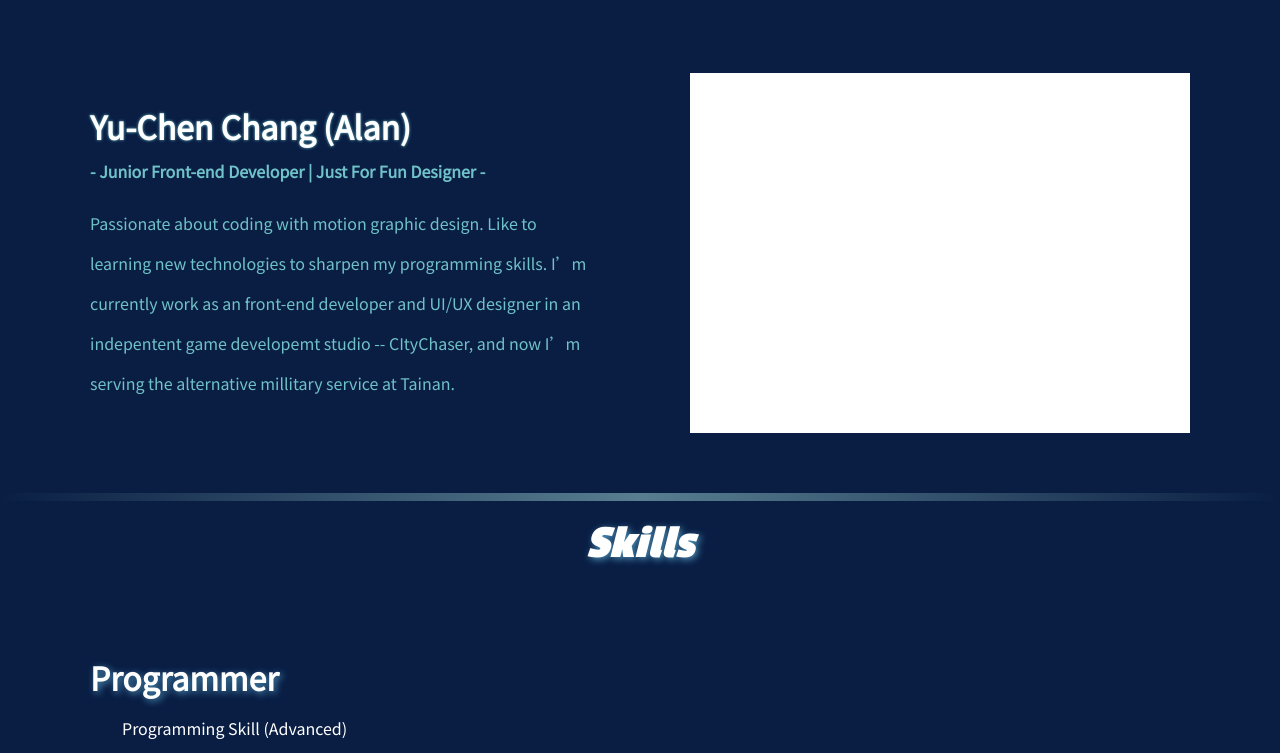
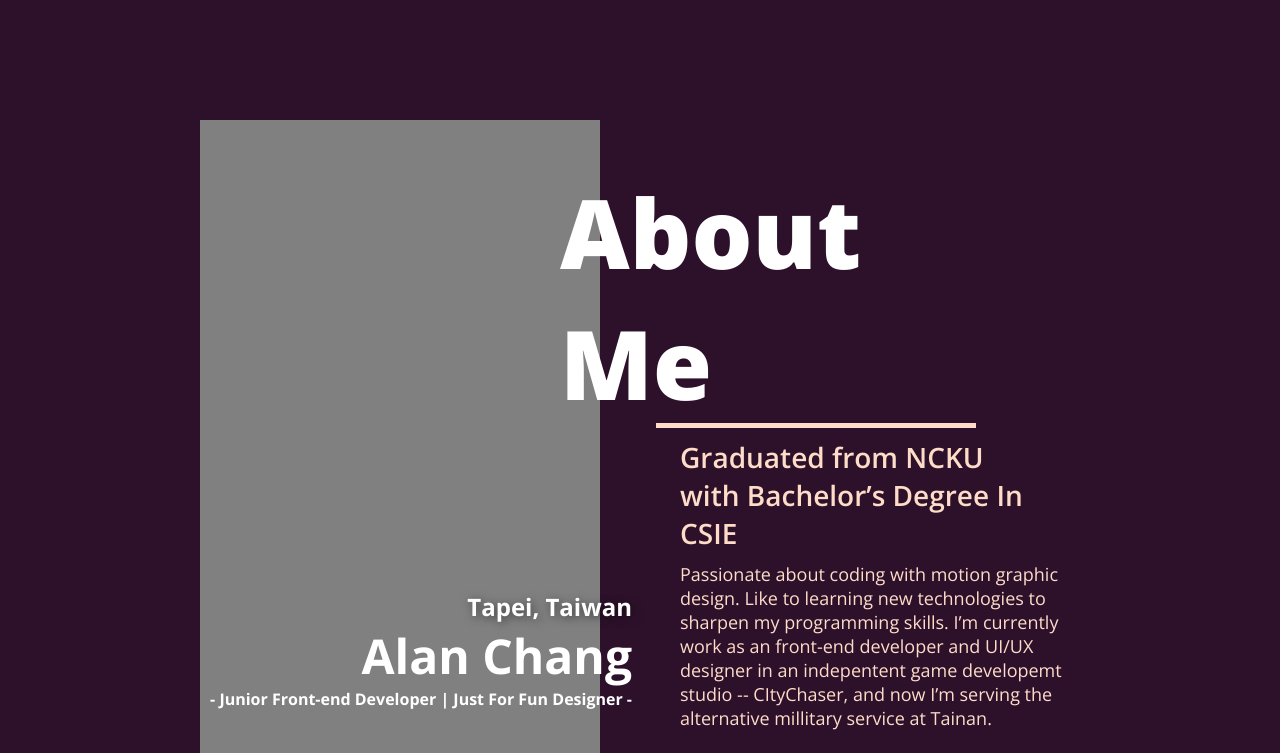
Before and after one commit to s27840213/Personal-Website, a Vue app: page / in a window 1280 px wide. Shown: the part 880-1633 px from the top of the page. Built offline with nearby package versions, Linux system fonts and the light colour scheme.

Commit message:
UI modification

```diff
--- a/src/assets/scss/helpers/variables.scss
+++ b/src/assets/scss/helpers/variables.scss
@@ -1,10 +1,10 @@
 $colors: (
-  primary: #0a1e44,
-  secondary: #263b4d,
+  primary: #2d112b,
+  secondary: #7e0032,
   white: #fff,
   black: #0e0314,
-  text-color: #70c2c9,
-  text-color-light: #70c2c9,
+  text-color: #fedcc8,
+  text-color-light: #fedcc8,
 );
 
 // $colors: (
--- a/src/assets/scss/main.scss
+++ b/src/assets/scss/main.scss
@@ -4,6 +4,7 @@
 @import url("https://fonts.googleapis.com/css2?family=Arvo:ital,wght@0,400;0,700;1,400;1,700&display=swap");
 @import url("https://fonts.googleapis.com/css2?family=Noto+Sans+JP:wght@100;300;400;500;700;900&display=swap");
 @import url("https://fonts.googleapis.com/css2?family=Passion+One:wght@400;700;900&display=swap");
+@import url("https://fonts.googleapis.com/css2?family=Open+Sans:wght@400;600;700;800&display=swap");
 @font-face {
   font-family: "Aero";
   src: url("~@/assets/font/Aero.ttf");
@@ -27,7 +28,7 @@
 }
 html,
 body {
-  font-family: "Noto Sans TC", sans-serif;
+  font-family: "Open Sans", "Noto Sans TC", sans-serif;
   width: 100%;
   height: 100%;
   margin: 0;
@@ -39,9 +40,7 @@ h1 {
   margin: 0;
   margin-top: 1rem;
   margin-bottom: 1.5rem;
-  text-shadow: 2px 2px 7px #4d91b8;
   font-family: "Passion One";
-  font-style: italic;
   // font-family: "Aero";
 }
 
@@ -49,12 +48,10 @@ h2 {
   font-size: 2rem;
   margin: 0px;
   margin-bottom: 1rem;
-  text-shadow: 2px 2px 7px #4d91b8;
 }
 .heading {
   // margin-left: 80px;
   // text-align: left;
-  text-shadow: 2px 2px 7px #4d91b8;
   position: relative;
   // &::after {
   //   content: "";
--- a/src/components/About.vue
+++ b/src/components/About.vue
@@ -1,16 +1,16 @@
 <template lang="pug">
   div(class="root")
-    h1(class="heading") About Me
-    div(class="myinfo")
-      div
-        div(class="myinfo__name")
-          span Yu-Chen Chang
-          span  (Alan)
-        div(class="myinfo__job") - Junior Front-end Developer | Just For Fun Designer -
-        div(class="myinfo__description")  Passionate about coding with motion graphic design. Like to learning  new technologies to sharpen my programming skills. I’m currently work as an front-end developer and UI/UX designer in an indepentent game developemt studio -- CItyChaser, and now I’m serving the alternative millitary service at Tainan.
-      div
-        div(class="myinfo__avatar")
+    div(class="left")
+      div(class="left__avatar")
+      div(class="left__info")
+        div(class="left__zhname") Tapei, Taiwan
+        div(class="left__enname") Alan Chang
+        div(class="left__job") - Junior Front-end Developer | Just For Fun Designer -
         //- img(class="myinfo__avatar" :src="require('@/assets/img/person.jpg')")
+    div(class="right")
+      div(class="right__heading") About Me
+      div(class="right__education") Graduated from NCKU #[br] with Bachelor’s Degree In CSIE
+      div(class="right__content") Passionate about coding with motion graphic design. Like to learning  new technologies to sharpen my programming skills. I’m currently work as an front-end developer and UI/UX designer in an indepentent game developemt studio -- CItyChaser, and now I’m serving the alternative millitary service at Tainan.
 </template>
 
 <script>
@@ -22,41 +22,72 @@ export default {
 <style lang="scss" scoped>
 .root {
   width: 100%;
-  .myinfo {
-    display: grid;
-    grid-template-columns: 1fr 1fr;
-    grid-template-rows: 1fr;
-    column-gap: clamp(100px, 10vh, 200px);
-    @include pdGeneral;
-    // padding: 60px 250px;
-    > div:nth-child(1) {
-      display: flex;
-      flex-direction: column;
-      justify-content: flex-start;
-      align-items: flex-start;
-      padding: 30px 0;
+  margin-top: 200px;
+  padding: 0px 200px;
+  box-sizing: border-box;
+  display: grid;
+  grid-template-columns: 1fr 1fr;
+  grid-template-rows: 1fr;
+  grid-gap: 80px;
+  .left {
+    position: relative;
+    &__avatar {
+      width: 100%;
+      height: 80vh;
+      background-color: gray;
     }
-    &__avatar {
-      width: clamp(300px, 100%, 100%);
-      height: clamp(300px, 100%, 100%);
-      background-color: white;
+    &__info {
+      position: absolute;
+      bottom: 50px;
+      right: -32px;
+      text-align: right;
+      font-weight: bold;
+      > div {
+        &:nth-child(1) {
+          font-size: 24px;
+          text-shadow: 2px 2px 10px rgba(black, 0.5);
+        }
+        &:nth-child(2) {
+          font-size: 48px;
+        }
+        &:nth-child(3) {
+          font-size: 16px;
+        }
+      }
     }
-    &__name {
-      font-size: 2rem;
-      font-weight: bold;
-      margin-bottom: 10px;
-      color: white;
-      text-shadow: 0 0 3px setColor(text-color-light);
+  }
+
+  .right {
+    display: flex;
+    flex-direction: column;
+    justify-content: flex-end;
+    padding-bottom: 30px;
+    text-align: left;
+    &__heading {
+      width: 100%;
+      font-size: 96px;
+      font-weight: 800;
+      transform: translateX(-30%);
+      position: relative;
+      &::after {
+        content: "";
+        position: absolute;
+        width: 80%;
+        height: 5px;
+        bottom: 0px;
+        left: 0px;
+        background-color: setColor(text-color);
+        transform: translateX(30%);
+      }
     }
-    &__job {
-      font-size: 1rem;
-      color: setColor(text-color-light);
-      font-weight: bold;
+    &__education {
+      font-size: 28px;
+      margin: 10px 0px;
+      color: setColor(text-color);
+      font-weight: 600;
     }
-    &__description {
-      text-align: left;
-      margin-top: 20px;
-      line-height: 2.5;
+    &__content {
+      font-size: 18px;
       color: setColor(text-color);
     }
   }
--- a/src/components/LandingPage.vue
+++ b/src/components/LandingPage.vue
@@ -10,17 +10,10 @@
     img(class="layer layer6" data-speed= "7" :src="require('@/assets/img/landingPage/layer6.svg')")
     img(class="layer layer7" data-speed= "8" :src="require('@/assets/img/landingPage/layer7.svg')")
     img(class="layer layer__moon" data-speed= "10" :src="require('@/assets/img/landingPage/moon.svg')")
-    //- div
-    //-   img(class="avatar" :src="require('@/assets/img/avatar.jpg')")
-    //- div(class="message")
-    //-   span Hello, I'm Alan
-    //-   br
-    //-   span Welcome to
-    //-   br
-    //-   span My Personal Website!
-    //- - for (i = 1; i <= 100; i++)
-    //-   .circle-container
-    //-     .circle
+    div(class="message")
+      div Welcome Here
+      div I'm Alan Chang
+      div Front-end Engineer | Just For Fun Designer
 </template>
 
 <script>
@@ -62,15 +55,7 @@ export default {
   max-width: 100%;
   position: relative;
   overflow: hidden;
-  > div:nth-child(1) {
-    @include flexCenter;
-    padding: 5px;
-    background: white;
-    margin-left: 6vw;
-    margin-right: 20px;
-    border-radius: 50%;
-    z-index: setZindex("avatar");
-  }
+
   .layer {
     position: absolute;
     &1 {
@@ -158,28 +143,22 @@ export default {
   //   );
   // }
 }
-.avatar {
-  @include size(200px);
-  border-radius: 50%;
-  box-shadow: 0px 0px 10px rgba(setColor(primary), 0.5);
-  // filter: drop-shadow(0 0 15px rgba(#4d91b8, 0.5));
-  ::after {
-    content: "12312313";
-    color: white;
-    top: 0px;
-    left: 0px;
-    width: 300px;
-    height: 300px;
-    background-color: #fff;
+.message {
+  color: setColor(primary);
+  font-weight: bold;
+  z-index: setZindex("paragraph");
+  > div {
+    &:nth-child(1) {
+      font-size: clamp(1.5rem, 5vw, 2rem);
+    }
+    &:nth-child(2) {
+      font-size: 48px;
+      line-height: 36px;
+    }
+    &:nth-child(3) {
+      font-size: 24px;
+      color: setColor(secondary);
+    }
   }
 }
-.message {
-  color: white;
-  font-size: clamp(1.5rem, 5vw, 3rem);
-  font-family: "Passion One";
-  // font-style: italic;
-  text-align: left;
-  z-index: setZindex("paragraph");
-  text-shadow: 3px 3px 3px #4d91b8;
-}
 </style>
--- a/src/components/Skills.vue
+++ b/src/components/Skills.vue
@@ -1,6 +1,6 @@
 <template lang="pug">
   div(class="root")
-    h1 Skills
+    h1 Skill Set
     div(class="programming")
       div
         div(class="programming__title")
--- a/src/views/Home.vue
+++ b/src/views/Home.vue
@@ -2,11 +2,8 @@
 div(class="home")
   landing-page
   about
-  div(class="dividor")
   skills
-  div(class="dividor")
   portofolio
-  div(class="dividor")
   contact
 </template>
 
```
